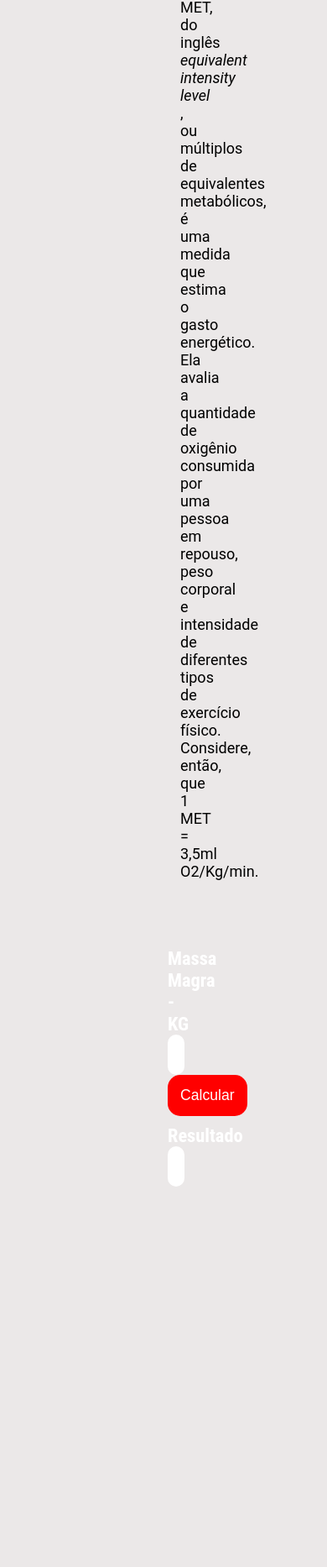
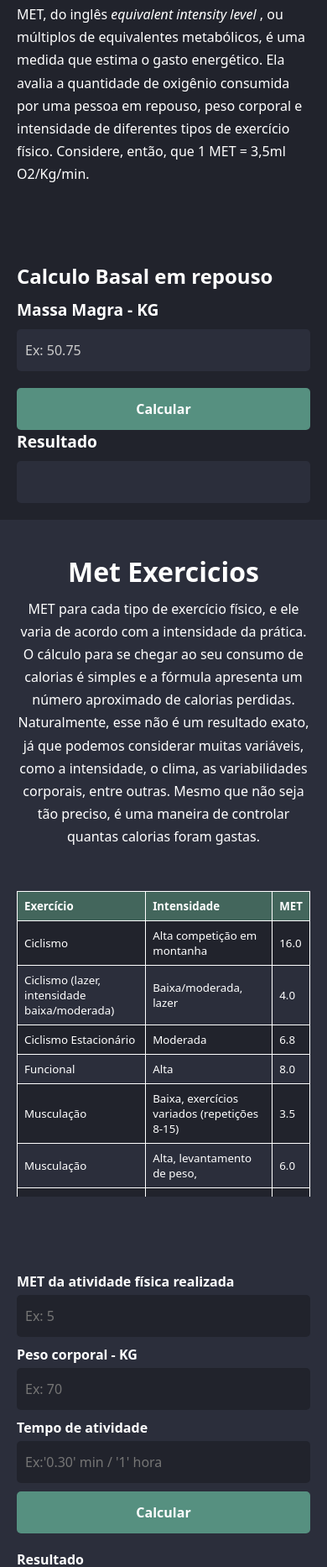
Before and after one commit to cicero-rodrigues-neto/calculo-basal, a plain HTML site: page index.html in a window 390 px wide. Shown: the part 134-2000 px from the top of the page at 84% size. Before the commit the page ends 1547 px from the top, so only its background shows below. Drawn offline with Linux system fonts and the light colour scheme.

Commit message:
Melhorias e correções
Melhoria no layout, na responsividade e adição da versão mobile

```diff
--- a/index.html
+++ b/index.html
@@ -12,88 +12,181 @@
 </head>
 
 <body>
-    <header>
+    <header class="header">
+        <nav class="navbar">
             <img src="./assets/basal.svg" alt="Logo basal">
+        </nav>
     </header>
+    <div class="container-principal">
         <div class="texto">
-        <h1 class="titulo">Calculo Basal em Met's</h1>
-        <p class="paragrafo">MET, do inglês <em>equivalent intensity level</em> , ou múltiplos de equivalentes metabólicos, é uma medida que estima o gasto energético. Ela avalia a quantidade de oxigênio consumida por uma pessoa em repouso, peso corporal e intensidade de diferentes tipos de exercício físico. Considere, então, que 1 MET = 3,5ml O2/Kg/min. </p>
+            <h1 class="titulo">O que é MET?</h1>
+            <p class="paragrafo">MET, do inglês <em>equivalent intensity level</em> , ou múltiplos de equivalentes
+                metabólicos, é uma medida que estima o gasto energético. Ela avalia a quantidade de oxigênio consumida
+                por
+                uma pessoa em repouso, peso corporal e intensidade de diferentes tipos de exercício físico. Considere,
+                então, que 1 MET = 3,5ml O2/Kg/min. </p>
         </div>
 
-    <div class="container">
+        <div class="container-resultado">
             <div class="cc-resultado">
+                <h2 class="titulo-calc">Calculo Basal em repouso</h2>
                 <div class="calculo">
                     <h2>Massa Magra - KG</h2>
-            <input size="1" id="campo1" maxlength="5" value="" type="text" placeholder="Ex:33,33" onblur="calcular()">
+                    <input size="1" id="campo1" maxlength="5" value="" type="text" placeholder="Ex: 50.75"
+                        onblur="calcular()">
                     <button id="butao">Calcular</button>
                 </div>
 
                 <div class="calculo-final">
                     <h2>Resultado</h2>
-            <input type="text" readonly="readonly" size="1" id="resultado" maxlength="4" placeholder="Kcal">
+                    <p id="resultado"></p>
                 </div>
             </div>
         </div>
-<!-- <div class="cc-resultado2">
-    <div class="calculo2">
-        <h1 class="tabela">Met das atividades fisicas</h1>
-        <h2 class="part2">Tabela</h2>
-        <select name="Atividade" id="calculo2" onblur="calcular2()">
-            <option selected="" value="">Selecione a Atividade</option>
-            <option value="">Ioga Moderado - 2,5 </option>
-            <option value="">Corrida Intensa (13,5km/h) - 13,5</option>
-            <option value="">Ciclismo Moderado(18km/h) - 6.0</option>
-            <option value="">Futebol(Recreação) - 7.0</option>
-        </select>
-        <button id="butao2">Calcular</button>
-
-            <h2 class="part2">Peso corporal</h2>
-            <input type="text" placeholder="Ex:70kg" id="calculo3">
-            <h2 class="part2">Tempo de atividade</h2>
-            <input type="text" placeholder="Ex:'0,30' min / '1' hora" id="calculo4">
-            <h2 class="part2">Resultado</h2>
-            <input type="text"  size="1" id="resultado3" maxlength="10" placeholder="Kcal">
     </div>
-
-    <div class="mtk-container2">
+    <div class="container-met-exerc">
+        <div class="mtk-container-exerc">
             <h1 class="h1">Met Exercicios</h1>
-        <p class="mtk-texto2">MET para cada tipo de exercício físico, e ele varia de acordo com a intensidade da prática. Assim, a corrida a 15km/h possui um MET superior à corrida a 8km/h.</p>
-
-        <p class="mtk-texto2">O cálculo  para se chegar ao seu consumo de calorias é simples e a fórmula apresenta um número aproximado de calorias perdidas.</p>
-            <p class="mtk-texto2">Naturalmente, esse não é um resultado exato, já que podemos considerar muitas variáveis, como a intensidade, o clima, as variabilidades corporais, entre outras. Mesmo que não seja tão preciso, é uma maneira de controlar quantas calorias foram gastas.</p>
-
-        <p class="mtk-texto2"><span>Exemplo: </span> Um atleta com peso de 75 kg que se propõe a andar de bicicleta pelo período de 1 hora. O MET para andar de bicicleta de forma intensa é 10,0. Através da formula: 10,0 x 75 x 1 = 750 calorias queimadas.</p>
+            <p class="mtk-texto2">MET para cada tipo de exercício físico, e ele varia de acordo com a intensidade da
+                prática. O cálculo para se chegar ao seu consumo de calorias é simples e a fórmula apresenta um
+                número aproximado de calorias perdidas. Naturalmente, esse não é um resultado exato, já que podemos
+                considerar muitas variáveis,
+                como a intensidade, o clima, as variabilidades corporais, entre outras. Mesmo que não seja tão preciso,
+                é
+                uma maneira de controlar quantas calorias foram gastas.</p>
+        </div>
+        <div class="container-table">
+            <div class="overflow">
+        <table class="tabela">
+            <tbody class="tbody">
+                <tr>
+                    <th><strong>Exercício</strong></th>
+                    <th><strong>Intensidade</strong></th>
+                    <th><strong>MET</strong></th>
+                </tr>
+                <tr>
+                    <td>Ciclismo</td>
+                    <td>Alta competição em montanha</td>
+                    <td>16.0</td>
+                </tr>
+                <tr>
+                    <td>Ciclismo (lazer, intensidade baixa/moderada)</td>
+                    <td>Baixa/moderada, lazer</td>
+                    <td>4.0</td>
+                </tr>
+                <tr>
+                    <td>Ciclismo Estacionário</td>
+                    <td>Moderada</td>
+                    <td>6.8</td>
+                </tr>
+                <tr>
+                    <td>Funcional</td>
+                    <td>Alta</td>
+                    <td>8.0</td>
+                </tr>
+                <tr>
+                    <td>Musculação</td>
+                    <td>Baixa, exercícios variados (repetições 8-15)</td>
+                    <td>3.5</td>
+                </tr>
+                <tr>
+                    <td>Musculação</td>
+                    <td>Alta, levantamento de peso,</td>
+                    <td>6.0</td>
+                </tr>
+                <tr>
+                    <td>Pilates</td>
+                    <td>Moderada</td>
+                    <td>3.0</td>
+                </tr>
+                <tr>
+                    <td>Alongamento</td>
+                    <td>Baixa</td>
+                    <td>2.3</td>
+                </tr>
+                <tr>
+                    <td>Yoga,&nbsp; Hatha</td>
+                    <td>Moderado</td>
+                    <td>2.5</td>
+                </tr>
+                <tr>
+                    <td>Dança</td>
+                    <td>Ensaio ou aula (ballet/jazz)</td>
+                    <td>5.0</td>
+                </tr>
+                <tr>
+                    <td>Atividades domésticas</td>
+                    <td>cozinhar, lavar louças, limpar cozinha</td>
+                    <td>3.3</td>
+                </tr>
+                <tr>
+                    <td>Corrida</td>
+                    <td>13 minutos/milha</td>
+                    <td>6.0</td>
+                </tr>
+                <tr>
+                    <td>Corrida</td>
+                    <td>12 minutos/milha</td>
+                    <td>8.3</td>
+                </tr>
+                <tr>
+                    <td>Corrida</td>
+                    <td>9 minutos/milha</td>
+                    <td>10.5</td>
+                </tr>
+                <tr>
+                    <td>Basquete</td>
+                    <td>Treino geral</td>
+                    <td>6.5</td>
+                </tr>
+                <tr>
+                    <td>Vôlei</td>
+                    <td>Areia, esforço moderado</td>
+                    <td>8.0</td>
+                </tr>
+                <tr>
+                    <td>Hidroginástica</td>
+                    <td>Moderado</td>
+                    <td>5.5</td>
+                </tr>
+                <tr>
+                    <td>Futebol</td>
+                    <td>Jogo/competição</td>
+                    <td>8.0</td>
+                </tr>
+            </tbody>
+        </table>
+    </div>
+        <div class="container-atividade">
+            <div class="container-section">
+                <label>MET da atividade física realizada</label>
+                <input type="text" placeholder="Ex: 5" id="calculoMet" required>
+                <label for="">Peso corporal - KG</label>
+                <input type="text" placeholder="Ex: 70" id="calculoPc" required>
+                <label for="">Tempo de atividade</label>
+                <input type="text" step=".01" placeholder="Ex:'0.30' min / '1' hora" id="calculoTempo" required>
+                <button id="butao2" onclick="calcularExercicio()">Calcular</button>
+                <label for="">Resultado</label>
+                <p id="resultadoAtividade"></p>
             </div>
         </div>
+    </div>
+</div>
+<footer class="footer">
+<div class="footer__copy">
+    © Copyright Cicero Rodrigues. Todos os direitos reservados
+ </div>
+</footer>
+    <div vw class="enabled">
+        <div vw-access-button class="active"></div>
+        <div vw-plugin-wrapper>
+            <div class="vw-plugin-top-wrapper"></div>
+        </div>
+    </div>
+    <script src="https://vlibras.gov.br/app/vlibras-plugin.js"></script>
+    <script>
+        new window.VLibras.Widget('https://vlibras.gov.br/app');
+    </script>
+</body>
 
-
-<footer>
-    <ul class="sobre">
-        <li>
-            <a href="#assinaturas">Assinaturas</a>
-        </li>
-        <li>
-            <a href="#quemsomos">Quem Somos</a>
-        </li>
-        <li>
-            <a href="#faleconosco">Fale Conosco</a>
-        </li>
-        <li>
-            <a href="politica">Politica de Privacidade</a>
-        </li>
-    </ul>
-
-    <ul class="icones-sociais">
-        <li>
-            <a href="" target="blank"><i class="fa-brands fa-facebook-square"></i></a>
-        </li>
-        <li>
-            <a href="" target=blank><i class="fa-brands fa-instagram"></i></a>
-        </li>
-        <li>
-            <a href="" target="blank"><i class="fa-brands fa-tiktok"></i></i></a>
-        </li>
-    </ul>
-</footer> -->
-</body>
 </html>
--- a/script.js
+++ b/script.js
@@ -1,12 +1,20 @@
 
 function calcular(){
     var valor1 = parseInt(document.getElementById('campo1').value, 10);
+    var calcBasal = 3.5 * valor1 * 1440 / 1000 *5 * 1.1 * 1.1;
 
-    document.getElementById('resultado').value = Math.trunc(3.5 * valor1 * 1440 / 1000 *5 * 1.1 * 1.1) + " " +"Kcal";
+    var decimailCalc = Math.trunc(calcBasal)
+    document.querySelector('#resultado').innerHTML = decimailCalc + " " +"Kcal";
+
 }
 
-function calcular2() {
-    var valor2 = parentInt(document.getElementById('calculo2').value, 10);
+function calcularExercicio() {
+    var calc1 = parseInt(document.querySelector('#calculoMet').value);
+    var calc2 = parseInt(document.querySelector('#calculoPc').value);
+    var calc3 =  Math.abs(document.querySelector('#calculoTempo').value);
+    var calc4 = (calc3 / 60);
 
-    document.getElementById('resultado3').value = Math.trunc(getElementById('calculo2') * getElementById('calculo3') * getElementById('calculo4')) + " " + "Kcal";
+    var MostrarResultado = parseInt(calc1) * parseInt(calc2) * parseFloat(calc4) * 100;
+    var semDecimal = Math.trunc(MostrarResultado);
+    document.querySelector('#resultadoAtividade').innerHTML = semDecimal + " " +"Kcal";
 }
--- a/style.css
+++ b/style.css
@@ -2,226 +2,311 @@
     box-sizing: border-box;
     margin: 0;
     padding: 0;
-}
-body {
-    margin: 0 200px;
-    height: 100vh;
-    background-color: #ebe8e8;
+    font-family: system-ui, -apple-system, BlinkMacSystemFont, 'Segoe UI', Roboto, Oxygen, Ubuntu, Cantarell, 'Open Sans', 'Helvetica Neue', sans-serif;
 }
 
-header {
-    display: block;
-    margin: 0 auto;
-    max-width: 300px;
+body {
+    background-color: #21232C;
+    color: #fff;
 }
 
-header img {
-    width: 80%;
+.header {
+    display: flex;
+    align-items: center;
+    justify-content: center;
+    width: 100%;
+    height: auto;
+    background-color: #313131;
+}
+
+.navbar img {
+    height: 60px;
+}
+
+.container-principal {
+    display: flex;
+    justify-content: center;
+    align-items: center;
+    margin: 40px;
+    gap: 90px;
+}
+
+.texto {
+    width: 500px;
 }
 
 .titulo {
+    margin-bottom: 10px;
+}
+
+.paragrafo {
+    line-height: 1.7;
+}
+
+.titulo-calc {
+    margin-bottom: 10px;
+}
+
+.calculo h2 {
+    margin-bottom: 10px;
+    font-size: larger;
+}
+
+.calculo input {
+    height: 50px;
+    width: 250px;
+    padding: 10px;
+    font-size: medium;
+    font-weight: 500;
+    background-color: #2B2E3B;
+    color: #fff;
+    border: 0;
+    border-radius: 5px;
+    margin-bottom: 10px;
+}
+
+.calculo input::placeholder {
+    color: #cccccc;
+}
+
+.calculo button {
+    background-color: #569080;
+    border: 0;
+    padding:  0 25px;
+    border-radius: 5px;
+    height: 50px;
+    font-size: medium;
+    font-weight: 600;
+    color: #fff;
+    margin-left: 10px;
+    cursor: pointer;
+}
+
+.calculo-final h2 {
+    margin-bottom: 10px;
+    font-size: larger;
+}
+
+.calculo-final p {
+    font-size: large;
+    background-color: #2B2E3B;
+    height: 50px;
+    width: 250px;
+    padding: 10px;
+    border-radius: 5px;
+    font-weight: 600;
+}
+
+.container-met-exerc {
+    background-color: #2B2E3B;
+}
+
+.mtk-container-exerc {
     text-align: center;
-    font-size: 22px;
-    color: black;
+    margin-bottom: 50px;
+    display: flex;
+    flex-direction: column;
+    align-content: center;
+    justify-content: center;
+}
+
+.mtk-container-exerc h1 {
+    margin-top: 20px;
+}
+
+.mtk-texto2 {
+    line-height: 1.7;
+    margin-top: 10px;
+}
+
+.overflow {
+    height: 364px;
+    overflow-y: scroll;
+}
+
+tbody {
+    border-radius: 5px;
+    font-size: smaller;
+}
+
+table,
+td,
+th {
+  border-collapse: collapse;
+  padding: 5px;
+}
+
+tr th {
+    position: sticky;
+    top: 0;
+    background-color: #43665c;
+    border: 1 solid white !important;
+}
+
+tr, td, th{
+    border: 1px solid #ffffff;
+    text-align: left;
+    padding: 8px;
+}
+
+tr:nth-child(even){
+    background-color: #21232C;
+}
+
+tr:hover {
+    background-color: #515163;
+}
+
+.container-section input {
+    height: 50px;
+    width: 250px;
+    padding: 10px;
+    font-size: medium;
+    font-weight: 500;
+    background-color: #21232C;
+    color: #fff;
+    border: 0;
+    border-radius: 5px;
+    margin-bottom: 10px;
+}
+
+.container-section label {
+    font-weight: 600;
+    margin-bottom: 5px;
+}
+
+.container-table {
+    display: flex;
+    justify-content: center;
+    align-items: center;
+    gap: 90px;
+    padding-bottom: 50px;
+}
+
+.container-section {
+    display: grid;
+}
+
+.tempo-ativ {
+    display: grid;
+}
+
+.tempo-button {
+    display: flex;
+}
+
+.container-section button {
+    background-color: #569080;
+    border: 0;
+    width: 100%;
+    padding:  0 25px;
+    border-radius: 5px;
+    height: 50px;
+    font-size: medium;
+    font-weight: 600;
+    color: #fff;
+    margin-bottom: 20px;
+    cursor: pointer;
+}
+
+#resultadoAtividade {
+    font-size: large;
+    background-color: #21232C;
+    height: 50px;
+    width: 250px;
+    padding: 10px;
+    border-radius: 5px;
+    font-weight: 600;
+}
+
+
+.footer {
+    height: 150px;
+    display: flex;
+    align-items: center;
+    justify-content: center;
+}
+
+@media screen and (max-width: 576px) {
+    .container-principal {
+        margin: 20px;
+        display: grid;
     }
 
     .texto {
-    color: white;
-    font-size: 1.7;
-    width: 100%;
-    padding-bottom: 30px;
-}
-
-.paragrafo {
-    color: rgb(0, 0, 0);
-    font-size: 18px;
-    padding: 5px 15px 5px 15px;
-    margin: 5px 0 5px 0;
-    font-family: Roboto, Oxygen, Ubuntu, Cantarell, 'Open Sans', 'Helvetica Neue', sans-serif;
-    text-align: center;
-}
-
-.container {
-    width: 100%;
-    height: 280px;
-    background-image: url(./assets/sports-1452965_1280.jpg);
-    background-repeat: no-repeat;
-    background-position: center;
-    background-size: cover;
-
-}
-
-
-
-.cc-resultado .calculo .calculo-final {
-    display: flex;
-}
-
-.cc-resultado {
-    width: 50%;
-    height: 100%;
-    padding: 30px 0;
-    color: white;
-    display: block;
-    margin: 0 auto;
-}
-
-.calculo {
-   /* padding-left: 10px;*/
-    margin: 10px 0 10px 0;
-}
-
-.calculo-final {
-    margin-right: 10px;
-}
-
-
-#campo1 {
-    width: 77%;
-    height: 3rem;
-    font-size: 1.4em;
-    border: 0;
-    border-radius: 10px;
-    padding: 10px;
-}
-
-#butao {
-    background-color: rgb(255, 0, 0);
-    border-radius: 15px;
-    border: none;
-    color: white;
-    font-size: 1.1em;
-    padding: 14px 15px;
-    cursor: pointer;
-}
-
-.cc-resultado2 {
-    width: 100%;
-    height: 350px;
-    padding-left: 20px;
-    background-color: #f3cb9b;
-}
-
-.calculo2 {
-    width: 30.5%;
-    height: 350px;
-    display: inline-block;
-    padding: 0 15px 0 10px;
-    background-color: #f9e5cd;
-    color: rgb(0, 0, 0);
-}
-
-.tabela {
-    text-align: center;
-    margin: 0;
-}
-
-.mtk-container2 {
-    width: 70%;
-    height: 100%;
-    font-size: 1.3em;
-    margin: 0;
-}
-
-.mtk-texto1 {
-    padding: 15px 5px 20px 20px;
-    margin: 0;
-}
-
-.mtk-texto2 {
         width: 100%;
     }
 
-
-#calculo2 {
-    width: 70%;
-    height: 2.6rem;
-    font-size: 1.4em
+    .cc-resultado input {
+        width: 100%;
+        margin-bottom: 20px;
     }
 
-#resultado3 {
-    width: 70%;
-    height: 3rem;
-    font-size: 1.4em
+    .calculo button {
+        width: 100%;
+        margin-left: 0;
     }
 
-#butao:hover {
-  background-color: rgb(190, 11, 11);
+    .calculo-final p {
+        width: 100%;
     }
 
-#resultado {
+    .container-met-exerc {
         width: 100%;
-    height: 3rem;
-    font-size: 1.3em;
-    border: 0;
-    border-radius: 10px;
-    padding: 10px;
-    font-weight: 600;
+        padding: 20px;
     }
 
-h2 {
-    font-family: 'Roboto Condensed', sans-serif;
-    color: #ffffff;
-    font-size: 1.4em;
+    .container-table {
+        display: grid;
     }
 
-.mtk-container {
-    font-family: 'Roboto', sans-serif;
-    font-size: 1.2em;
-    color: white;
-
-    height: 100%;
-    background-color: #3b4a37;
-}
-.part2 {
-    margin: 1px;
-    color: black;
+    .container-section input {
+        width: 100%;
     }
 
-span {
-    font-weight: 900;
+    #resultadoAtividade {
+        width: 100%;
     }
 
-.mtk-texto {
-    height: 33%;
-    border-bottom:solid 3px rgb(255, 255, 255);
-    padding: 15px 5px 20px 20px;
-    margin: 0;
+    .footer {
+        padding: 0 20px;
+    }
 }
 
-footer {
-    margin: 0;
-    height: 100px;
-    width: 100%;
-    background-color: #ef7f7b;
-    color: white;
+/* Scroll */
+/* Firefox */
+* {
+    scrollbar-width: thin;
+    scrollbar-color: #3F4A5A #DFE9EB;
   }
 
-footer li a {
-    color: black;
-    text-decoration: none;
-    text-align: center;
+  /* Chrome, Edge and Safari */
+  *::-webkit-scrollbar {
+    height: 10px;
+    width: 10px;
   }
-.sobre {
-    text-align: center;
-    margin: 0;
+  *::-webkit-scrollbar-track {
+    border-radius: 5px;
+    background-color: #DFE9EB;
   }
 
-.sobre li {
-    display: inline-block;
-    text-decoration: none;
-    color:rgb(0, 0, 0) ;
-    padding: 5px ;
+  *::-webkit-scrollbar-track:hover {
+    background-color: #B8C0C2;
   }
 
-.icones-sociais {
-    text-align: center;
-    margin: 0;
+  *::-webkit-scrollbar-track:active {
+    background-color: #B8C0C2;
   }
 
-.icones-sociais li {
-    display: inline-block;
-    padding: 10px;
-    text-align: center;
-    margin: 0;
+  *::-webkit-scrollbar-thumb {
+    border-radius: 5px;
+    background-color: #3F4A5A;
   }
+
+  *::-webkit-scrollbar-thumb:hover {
+    background-color: #272A35;
+  }
+
+  *::-webkit-scrollbar-thumb:active {
+    background-color: #3F4A5A;
+  }
```
Lines whose indentation alone changed are shown as unchanged.
